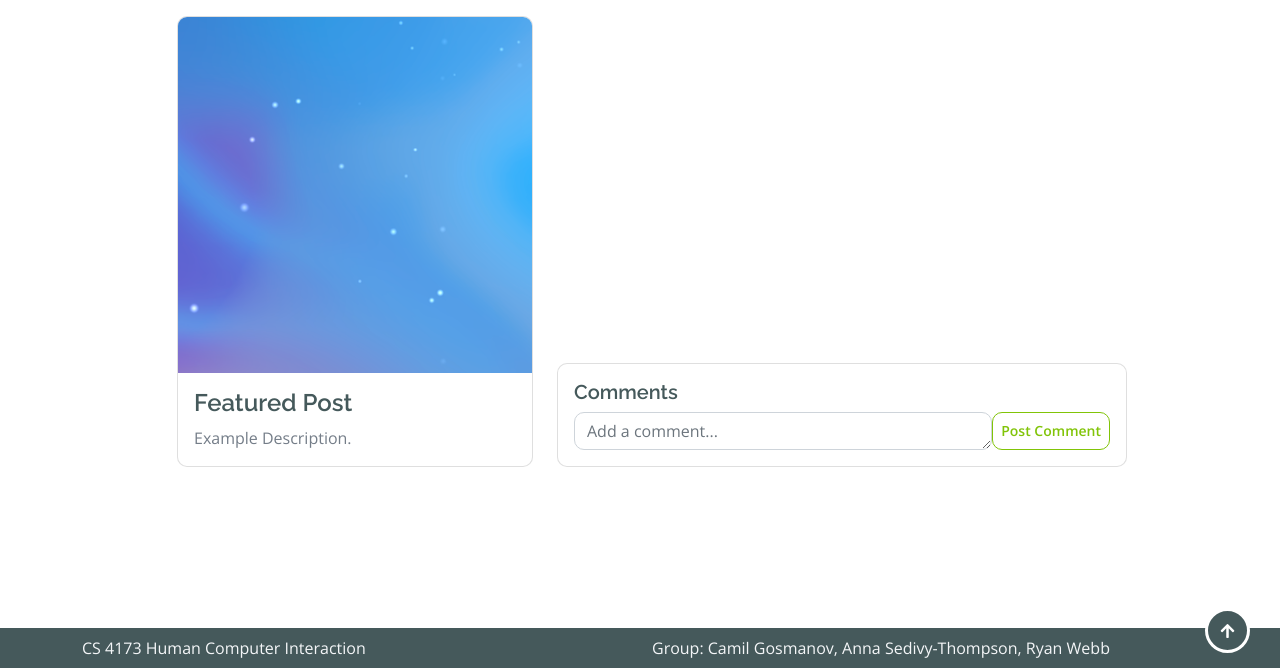
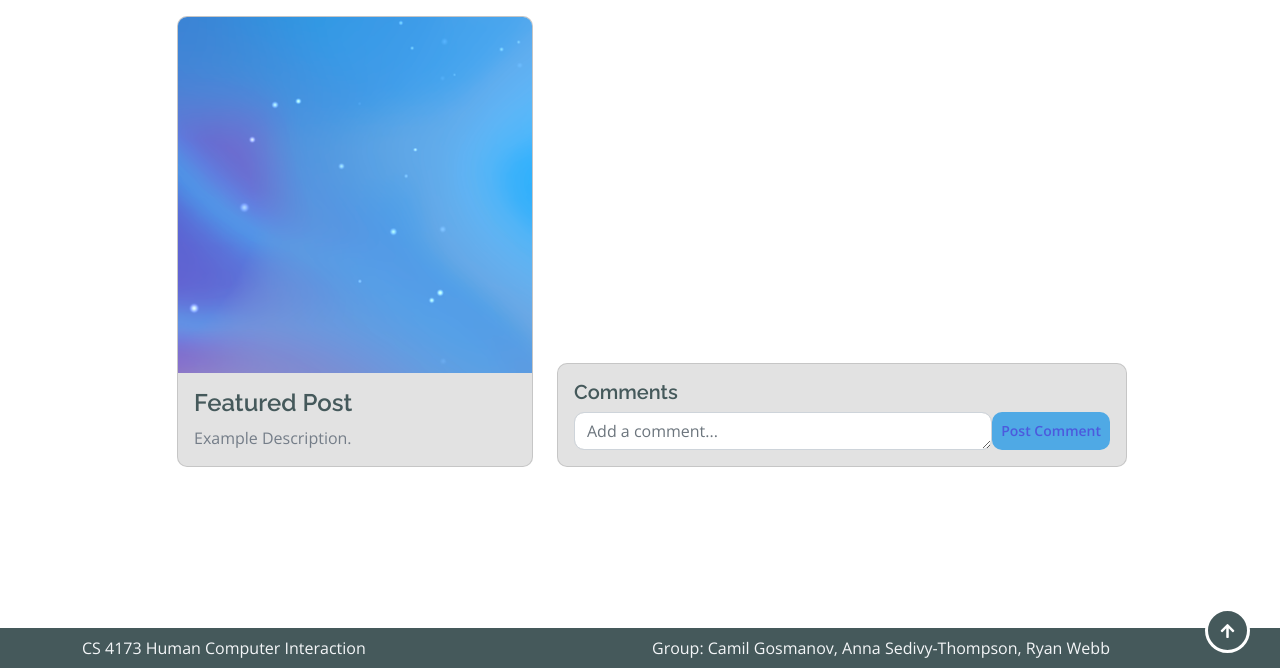
Before and after one commit to camilgosmanov/HCI_Template, a plain HTML site: page post.html in a window 1280 px wide. Shown: the part 132-800 px from the top of the page. Drawn offline with nearby package versions, Linux system fonts and the light colour scheme; some packages are replaced by stand-ins of ours; a script that the page names is missing.

Commit message:
Update post colors

```diff
--- a/post.html
+++ b/post.html
@@ -126,7 +126,7 @@ $(document).ready(function(){
     <div class="row justify-content-center">
         <!-- Post Start -->
         <div class="col-lg-4">
-            <div class="card">
+            <div class="card" style="background-color: #e2e2e2;"> <!-- Add background-color -->
                 <img src="img/test2.png" class="card-img-top" alt="...">
                 <div class="card-body">
                     <h4 class="card-title">Featured Post</h4>
@@ -138,13 +138,13 @@ $(document).ready(function(){
 
         <!-- Comment Section Start -->
         <div class="col-lg-6 position-relative"> <!-- Add position-relative -->
-            <div class="card p-3 position-absolute bottom-0 w-100"> <!-- Add position-absolute, bottom-0, and w-100 -->
+            <div class="card p-3 position-absolute bottom-0 w-100" style="background-color: #e2e2e2;"> <!-- Add position-absolute, bottom-0, w-100, and adjust background-color -->
                 <h5 class="card-title">Comments</h5>
                 <form class="d-flex align-items-stretch"> <!-- Change align-items-center to align-items-stretch -->
                     <div class="form-group flex-grow-1 mb-0"> <!-- Add flex-grow-1 and mb-0 -->
                         <textarea class="form-control" id="userComment" rows="2" placeholder="Add a comment..." style="height: 38px;"></textarea> <!-- Adjust height -->
                     </div>
-                    <button type="submit" class="btn btn-outline-primary btn-sm ml-2" style="height: 38px;"> <!-- Add ml-2 and adjust height -->Post Comment</button>
+                    <button type="submit" class="btn btn-sm ml-2" style="height: 38px; background-color: rgb(79, 169, 229); color: rgb(76, 90, 221);"> <!-- Add ml-2, adjust height, and adjust background-color and color -->Post Comment</button>
                 </form>
             </div>
         </div>
```
